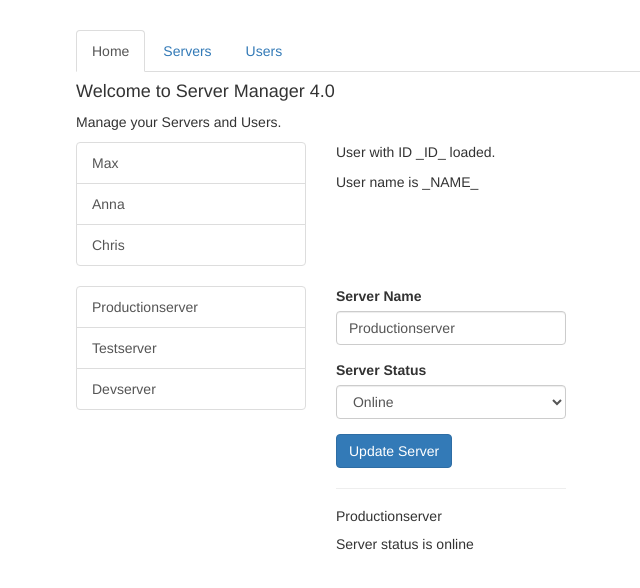
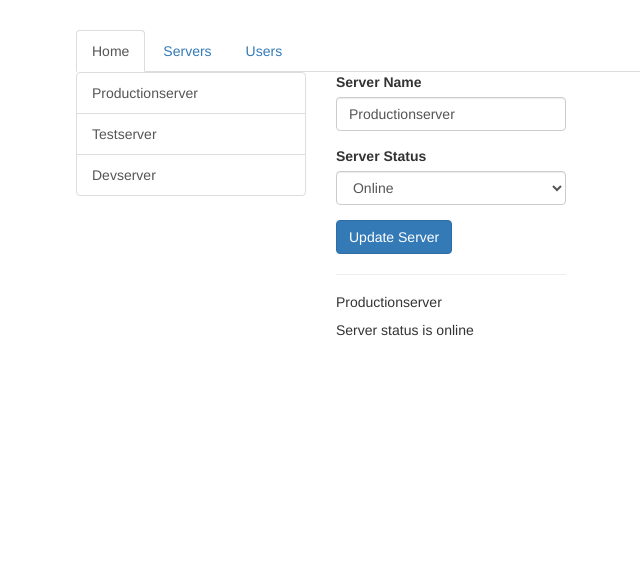
Before and after one commit to mmullerx4/routing-start, an Angular app: page /servers in a window 1280 px wide. Shown: the top 588 px of the page, without its empty margins (189-829 px from the left). Built offline with nearby package versions, Linux system fonts and the light colour scheme.

Commit message:
w06-tutorial

```diff
--- a/src/app/app.component.html
+++ b/src/app/app.component.html
@@ -2,25 +2,15 @@
   <div class="row">
     <div class="col-xs-12 col-sm-10 col-md-8 col-sm-offset-1 col-md-offset-2">
       <ul class="nav nav-tabs">
-        <li role="presentation" class="active"><a href="#">Home</a></li>
-        <li role="presentation"><a href="#">Servers</a></li>
-        <li role="presentation"><a href="#">Users</a></li>
+        <li role="presentation" class="active"><a routerLink="/">Home</a></li> <!-- remove href from <a> -->
+        <li role="presentation"><a routerLink="/servers">Servers</a></li>
+        <li role="presentation"><a [routerLink]="['/users']">Users</a></li> <!-- binding allows you to construct more complex paths easily -->
       </ul>
     </div>
   </div>
   <div class="row">
     <div class="col-xs-12 col-sm-10 col-md-8 col-sm-offset-1 col-md-offset-2">
-      <app-home></app-home>
-    </div>
-  </div>
-  <div class="row">
-    <div class="col-xs-12 col-sm-10 col-md-8 col-sm-offset-1 col-md-offset-2">
-      <app-users></app-users>
-    </div>
-  </div>
-  <div class="row">
-    <div class="col-xs-12 col-sm-10 col-md-8 col-sm-offset-1 col-md-offset-2">
-      <app-servers></app-servers>
+      <router-outlet></router-outlet> <!-- marks the place in our document where we want the Angular router to load the component of the currently selected route -->
     </div>
   </div>
 </div>
--- a/src/app/app.module.ts
+++ b/src/app/app.module.ts
@@ -1,6 +1,7 @@
 import { BrowserModule } from '@angular/platform-browser';
 import { NgModule } from '@angular/core';
 import { FormsModule } from '@angular/forms';
+import { RouterModule, Routes } from '@angular/router';
 
 
 import { AppComponent } from './app.component';
@@ -11,6 +12,13 @@ import { UserComponent } from './users/user/user.component';
 import { EditServerComponent } from './servers/edit-server/edit-server.component';
 import { ServerComponent } from './servers/server/server.component';
 import { ServersService } from './servers/servers.service';
+
+const appRoutes: Routes = [
+  { path: '', component: HomeComponent },
+  { path: 'users', component: UsersComponent },
+  { path: 'servers', component: ServersComponent }
+
+];
 
 @NgModule({
   declarations: [
@@ -25,6 +33,7 @@ import { ServersService } from './servers/servers.service';
   imports: [
     BrowserModule,
     FormsModule,
+    RouterModule.forRoot(appRoutes) //this registers our appRoutes above with Angular and gives us functionality and Angular knows our routes
   ],
   providers: [ServersService],
   bootstrap: [AppComponent]
```
